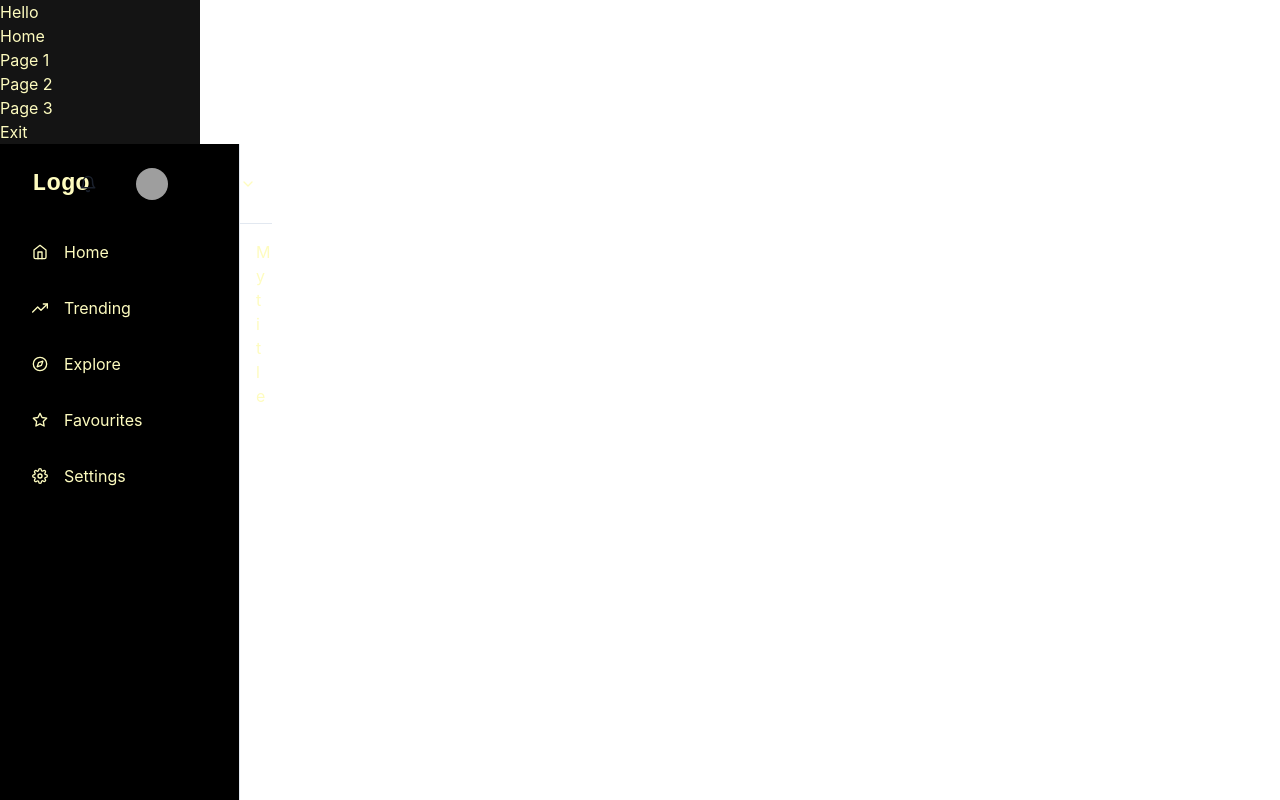
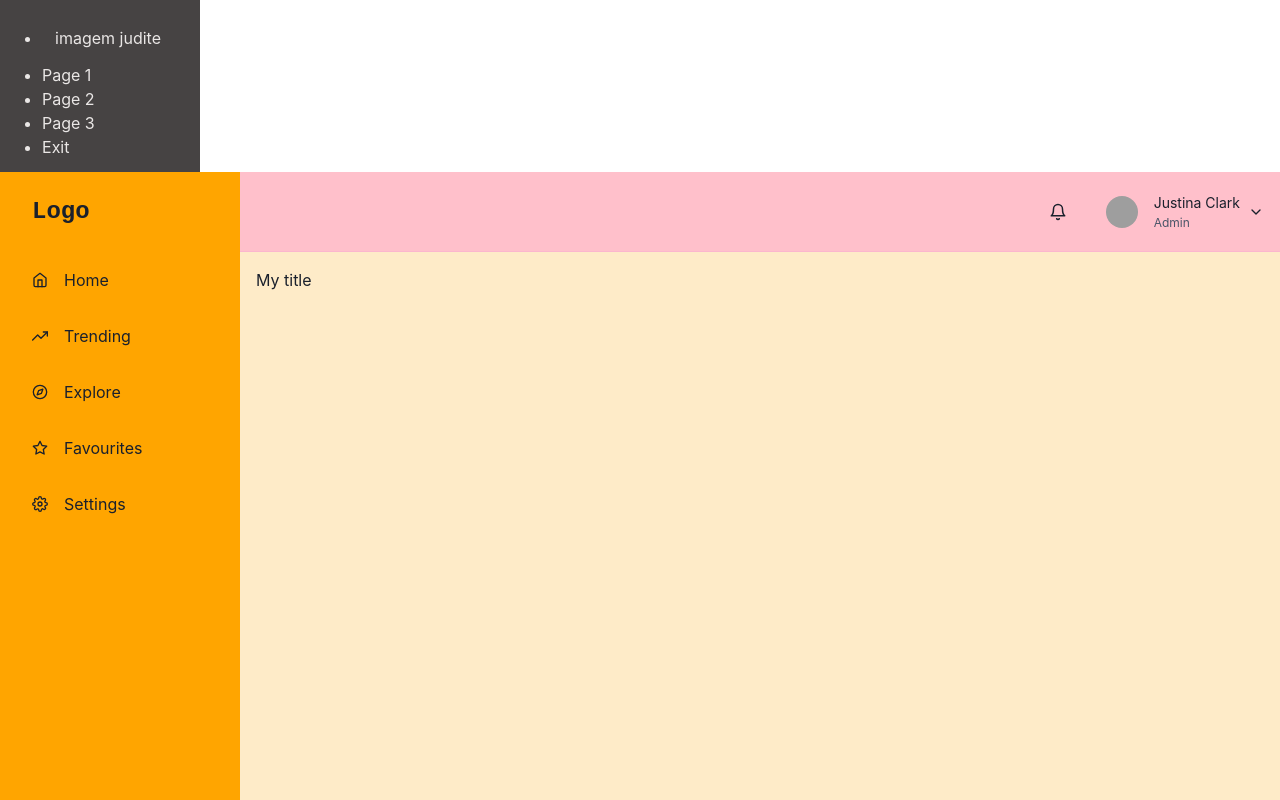
Before and after one commit to ChristieYuki/my-app, a Next.js app: page / in a window 1280 px wide. Shown: the top 800 px of the page. Built offline with nearby package versions, Linux system fonts and the light colour scheme; grey boxes are pictures that could not be loaded.

Commit message:
css na tag

```diff
--- a/src/pages/components/sidebar/index.tsx
+++ b/src/pages/components/sidebar/index.tsx
@@ -1,18 +1,23 @@
-import { Box } from "@chakra-ui/react";
+import { Box, ListItem, UnorderedList } from "@chakra-ui/react";
 import React from "react";
 
 export default function Sidebar() {
   return (
-    <Box display="flex" alignItems="flex-start" justifyContent="flex-start" >
+    <Box
+      display="flex"
+      alignItems="flex-start"
+      justifyContent="center"
+      padding="auto"
+    >
       <aside>
         <nav>
-          <ul>
-            <li>Home</li>
-            <li>Page 1</li>
-            <li>Page 2</li>
-            <li>Page 3</li>
-            <li>Exit</li>
-          </ul>
+          <UnorderedList>
+            <ListItem padding={"13px"}>imagem judite</ListItem>
+            <ListItem>Page 1</ListItem>
+            <ListItem>Page 2</ListItem>
+            <ListItem>Page 3</ListItem>
+            <ListItem>Exit</ListItem>
+          </UnorderedList>
         </nav>
       </aside>
     </Box>
--- a/src/pages/components/sidebarWithHeader/index.tsx
+++ b/src/pages/components/sidebarWithHeader/index.tsx
@@ -53,7 +53,7 @@ export default function SidebarWithHeader({
 }) {
     const { isOpen, onOpen, onClose } = useDisclosure();
     return (
-        <Box minH="100vh" bg={useColorModeValue('gray.100', 'gray.900')}>
+        <Box minH="100vh" bg={useColorModeValue('orange.100', 'gray.900')}>
             <SidebarContent
                 onClose={() => onClose}
                 display={{ base: 'none', md: 'block' }}
@@ -87,8 +87,8 @@ const SidebarContent = ({ onClose, ...rest }: SidebarProps) => {
     return (
         <Box
             transition="3s ease"
-            bg={useColorModeValue('black', 'gray.900')}
-            borderRight="1px"
+            bg={useColorModeValue('orange', 'orange')}
+            borderRight="10px"
             borderRightColor={useColorModeValue('gray.200', 'gray.700')}
             w={{ base: 'full', md: 60 }}
             pos="fixed"
@@ -154,9 +154,9 @@ const MobileNav = ({ onOpen, ...rest }: MobileProps) => {
             px={{ base: 4, md: 4 }}
             height="20"
             alignItems="center"
-            bg={useColorModeValue('white', 'gray.900')}
+            bg={useColorModeValue('pink', 'gray.900')}
             borderBottomWidth="1px"
-            borderBottomColor={useColorModeValue('gray.200', 'gray.700')}
+            borderBottomColor={useColorModeValue('pink.200', 'gray.700')}
             justifyContent={{ base: 'space-between', md: 'flex-end' }}
             {...rest}>
             <IconButton
--- a/src/pages/index.tsx
+++ b/src/pages/index.tsx
@@ -11,12 +11,12 @@ const title = "My title"
 const Home: NextPage = () => {
   return (
     <div>
-      <Box bg={'blackAlpha.900'} color={'yellow.100'} width={'200px'} height={'max-content'}>
-        <h1>Hello</h1>
+      <Box bg={'#464343'} color={'#EAE7E6'} width={'200px'} height={'max-content'} padding={'13px'}>
         <Sidebar />
-        <SidebarWithHeader children={title} />
         {/* <CallToActionWithAnnotation /> */}
       </Box >
+      <SidebarWithHeader children={title} />
+
     </div >
   )
 }
```
Also changed, not shown: src/pages/components/menu/index.tsx (added, +29 -0 lines).
